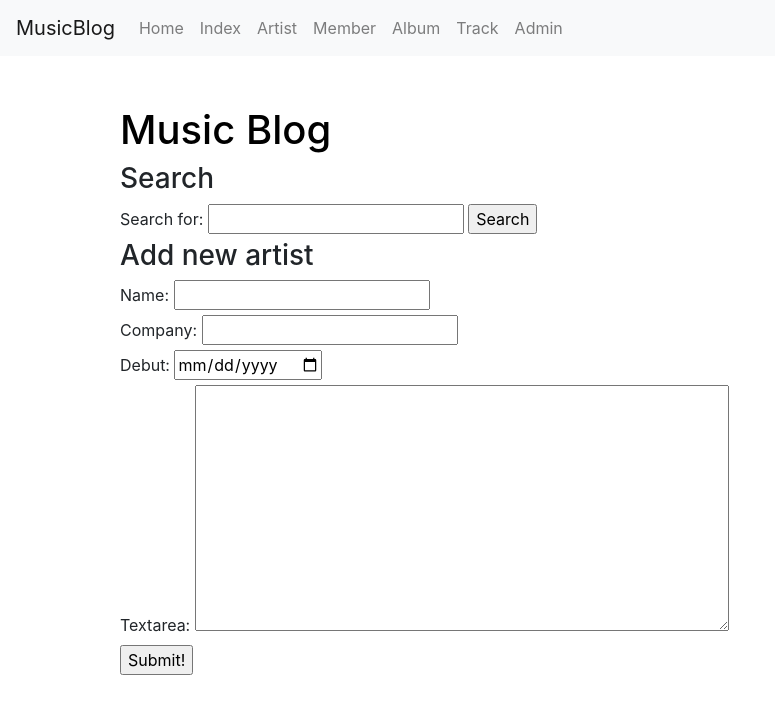
After one commit to hyun1014/Django_Musicblog, a Django app: page /musicblog/newinfo/newartist in a window 1280 px wide. The commit adds this page. Shown: the top 714 px of the page, without its empty margins (0-775 px from the left). Run offline with Django 3.2, Linux system fonts and the light colour scheme; some libraries are stand-ins or nearby versions.

Commit message:
New artist add 기능 추가

```diff
--- a/musicb/templates/musicb/album_list.html
+++ b/musicb/templates/musicb/album_list.html
@@ -6,7 +6,7 @@
     {% if object_list %}
         <ul>
             {% for album in object_list %}
-                <li><a class='no_linkdecoration' href="{% url 'musicblog:albumview_detail' album.slug %}">{{album.title}}</a></li>
+                <li><a class='no_linkdecoration' href="{% url 'musicblog:albumview_detail' album.slug %}">{{album.title}} - {{album.artist.name}}</a></li>
             {% endfor %}
         </ul>
     {% else %}
--- a/musicb/templates/musicb/index.html
+++ b/musicb/templates/musicb/index.html
@@ -10,6 +10,7 @@
         <li><a class='no_linkdecoration' href="{% url 'musicblog:artistview' %}">Artist List</a></li>
         <li><a class='no_linkdecoration' href="{% url 'musicblog:memberview' %}">Member List</a></li>
         <li><a class='no_linkdecoration' href="{% url 'musicblog:albumview' %}">Album List</a></li>
-        <li><a class='no_linkdecoration' href="{% url 'musicblog:songview' %}">Song List</a></li>
+        <li><a class='no_linkdecoration' href="{% url 'musicblog:songview' %}">Track List</a></li>
+        <li><a class='no_linkdecoration' href="{% url 'musicblog:newinfo' %}">Add new information</a></li>
     </ul>
 {% endblock content %}
--- /dev/null
+++ b/musicb/templates/musicb/new_artist.html
@@ -0,0 +1,18 @@
+{% extends 'musicb/base.html' %}
+{% block title %}New Artist{% endblock %}
+{% block content %}
+    {% include 'musicb/musicblog_base.html' %}
+    <h3>Add new artist</h3>
+    <form action="{% url 'musicblog:newinfosuccess' %}" method='POST'>
+        {% csrf_token %}
+        <label for='nameinput'>Name: </label>
+        <input type="text" id='nameinput' name='name'><br>
+        <label for='company'>Company: </label>
+        <input type='text' id='company' name='company'><br>
+        <label for='debut'>Debut: </label>
+        <input type='date' id='debut' name='debut'><br>
+        <label for='artistinfo'>Textarea: </label>
+        <textarea cols='50' rows='10' name='artistinfo'></textarea><br>
+        <input type='submit' value='Submit!'>
+    </form>
+{% endblock %}
--- a/musicb/templates/musicb/search_result.html
+++ b/musicb/templates/musicb/search_result.html
@@ -35,7 +35,7 @@
         No matched found.
     {% endif %}
     <hr>
-    <h2>Song</h2>
+    <h2>Track</h2>
     {% if song_list %}
         <ul>
             {% for song in song_list %}
--- a/musicb/templates/musicb/song_detail.html
+++ b/musicb/templates/musicb/song_detail.html
@@ -2,7 +2,7 @@
 {% block title %}About {{object.title}}{% endblock %}
 {% block content %}
     {% include 'musicb/musicblog_base.html' %}
-    <h2>Song</h2>
+    <h2>Track</h2>
     <h3>{{object.title}}</h3>
     <ul>
         <li>Artist - {% if object.artist %}<a class='no_linkdecoration' href="{% url 'musicblog:artistview_detail' object.artist.slug %}">{{object.artist}}</a>{% else %}Unknown{% endif %}</li>
--- a/musicb/templates/musicb/song_list.html
+++ b/musicb/templates/musicb/song_list.html
@@ -6,7 +6,7 @@
     {% if object_list %}
         <ul>
             {% for song in object_list %}
-                <li><a class='no_linkdecoration' href="{% url 'musicblog:songview_detail' song.slug %}">{{song.title}}</a></li>
+                <li><a class='no_linkdecoration' href="{% url 'musicblog:songview_detail' song.slug %}">{{song.title}} - {{song.artist.name}}</a></li>
             {% endfor %}
         </ul>
     {% else %}
--- a/musicb/urls.py
+++ b/musicb/urls.py
@@ -13,4 +13,10 @@ urlpatterns = [
     path('album/(?P<slug>[-\w]+)/$', views.AlbumDV.as_view(), name='albumview_detail'),
     path('song/', views.SongLV.as_view(), name='songview'),
     path('song/(?P<slug>[-\w]+)/$', views.SongDV.as_view(), name='songview_detail'),
+    path('newinfo/', views.NewInfoView.as_view(), name='newinfo'),
+    path('newinfo/newartist', views.NewArtistView.as_view(), name='new_artist'),
+    #path('newinfo/newmember', views.NewMemberView.as_view(), name='new_member'),
+    #path('newinfo/newalbum', views.NewAlbumView.as_view(), name='new_album'),
+    #path('newinfo/newtrack', views.NewTrackView.as_view(), name='new_song'),
+    path('newinfo/newinfosuccess', views.NewInfoSuccessView.as_view(), name='newinfosuccess'),
 ]
--- a/musicb/views.py
+++ b/musicb/views.py
@@ -98,3 +98,29 @@ class SongLV(ListView):
 
 class SongDV(DetailView):
     model = Song
+
+class NewInfoView(TemplateView):
+    template_name='musicb/newinfo.html'
+
+class NewArtistView(TemplateView):
+    template_name = 'musicb/new_artist.html'
+
+# class NewMemberView(TemplateView):
+#     template_name = 'musicb/new_member.html'
+
+# class NewAlbumView(TemplateView):
+#     template_name = 'musicb/new_album.html'
+
+# class NewTrackView(TemplateView):
+#     template_name = 'musicb/new_track.html'
+
+class NewInfoSuccessView(View):
+    def post(self, request):
+        name = request.POST['name']
+        company = request.POST['company']
+        debut = request.POST['debut']
+        artistinfo = request.POST['artistinfo']
+        slug = name.lower().replace(' ', '-')
+        new_artist = Artist(name=name, slug=slug, company=company, debut=debut, artist_info=artistinfo)
+        new_artist.save()
+        return render(request, template_name='musicb/newinfosuccess.html')
```
Also changed, not shown: musicb/templates/musicb/newinfo.html (added, +10 -0 lines), musicb/templates/musicb/newinfosuccess.html (added, +7 -0 lines), db.sqlite3.
